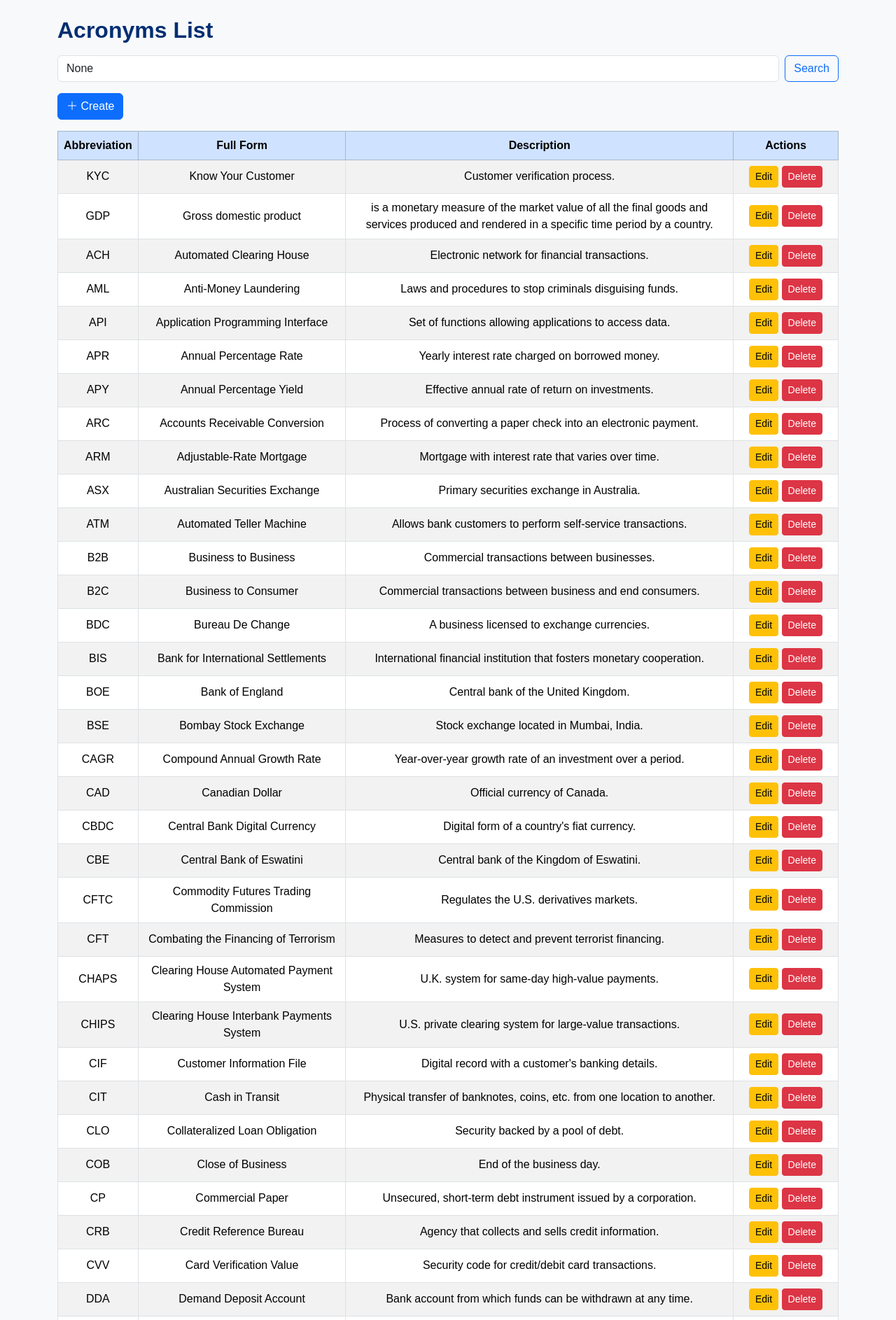
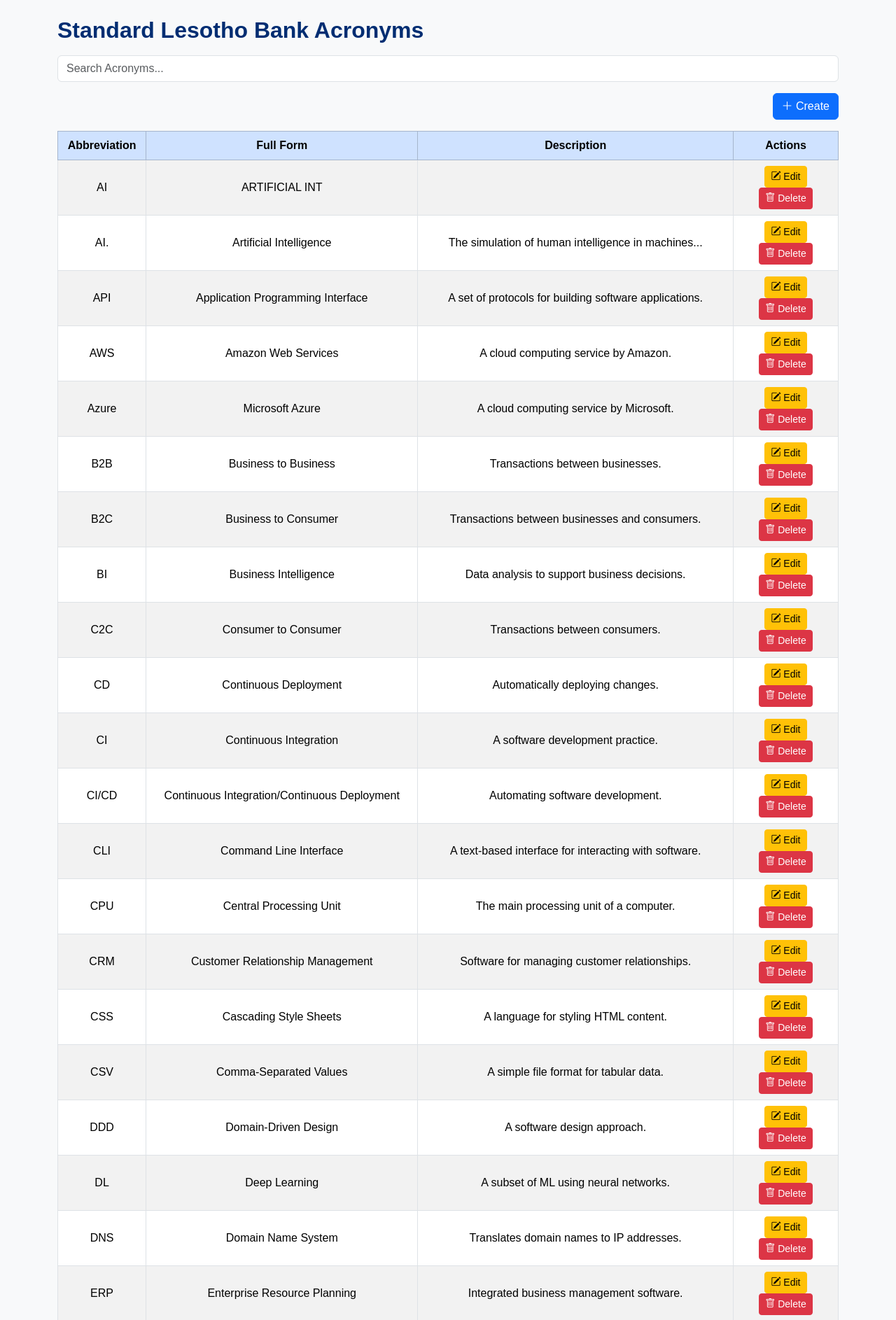
Before and after one commit to TumeloTshabalala008/Abbreviations-Index, a Flask app: page / in a window 1280 px wide. Shown: the part 57-1943 px from the top of the page at 70% size. Run offline with Flask 3, Linux system fonts and the light colour scheme; data comes from the database, SQL or seed files in the repository.

Commit message:
Your descriptive commit message

```diff
--- a/app.py
+++ b/app.py
@@ -1,25 +1,27 @@
-from flask import Flask, render_template, redirect, url_for, request
+from flask import Flask, render_template, request, redirect, url_for, jsonify
 from flask_sqlalchemy import SQLAlchemy
 from flask_wtf import FlaskForm
 from wtforms import StringField, TextAreaField
 from wtforms.validators import DataRequired
 
 app = Flask(__name__)
+
+# App Configuration
 app.config['SECRET_KEY'] = 'your_secret_key'
-app.config['SQLALCHEMY_DATABASE_URI'] = 'sqlite:///abbreviations.db'
+app.config['SQLALCHEMY_DATABASE_URI'] = 'sqlite:///acronyms.db'
 app.config['SQLALCHEMY_TRACK_MODIFICATIONS'] = False
 
 db = SQLAlchemy(app)
 
-# Database Model
-class Abbreviation(db.Model):
+# Database Model (Note: 'abbreviation' is not unique)
+class Acronym(db.Model):
     id = db.Column(db.Integer, primary_key=True)
-    abbreviation = db.Column(db.String(50), nullable=False, unique=True)
+    abbreviation = db.Column(db.String(50), nullable=False)  # Not unique
     full_form = db.Column(db.String(100), nullable=False)
-    description = db.Column(db.String(255), nullable=True)
+    description = db.Column(db.Text, nullable=True)
 
     def __repr__(self):
-        return f'<Abbreviation {self.abbreviation}>'
+        return f'<Acronym {self.abbreviation}>'
 
 # WTForms Form
 class AbbreviationForm(FlaskForm):
@@ -27,55 +29,154 @@
     full_form = StringField('Full Form', validators=[DataRequired()])
     description = TextAreaField('Description')
 
-# Routes
+# Ensure database tables are created
+with app.app_context():
+    db.create_all()
+
+# Home Route: Display all acronyms sorted by abbreviation
 @app.route('/')
 def index():
-    # Optional: Implement searching if needed
-    search_query = request.args.get('search')
+    acronyms = Acronym.query.order_by(Acronym.abbreviation.asc()).all()
+    return render_template('index.html', acronyms=acronyms)
+
+# API Endpoint for Live Search (searches by abbreviation) and returns sorted results
+@app.route('/get_abbreviations')
+def get_abbreviations():
+    search_query = request.args.get('search', '').strip()
     if search_query:
-        abbreviations = Abbreviation.query.filter(
-            Abbreviation.abbreviation.contains(search_query) |
-            Abbreviation.full_form.contains(search_query) |
-            Abbreviation.description.contains(search_query)
-        ).all()
+        acronyms = Acronym.query.filter(Acronym.abbreviation.ilike(f"%{search_query}%")) \
+                                .order_by(Acronym.abbreviation.asc()).all()
     else:
-        abbreviations = Abbreviation.query.all()
-    return render_template('index.html', abbreviations=abbreviations)
+        acronyms = Acronym.query.order_by(Acronym.abbreviation.asc()).all()
 
+    return jsonify([
+        {
+            'id': a.id,
+            'abbreviation': a.abbreviation,
+            'full_form': a.full_form,
+            'description': a.description
+        } for a in acronyms
+    ])
+
+# Create New Acronym Route using Flask-WTF
 @app.route('/create', methods=['GET', 'POST'])
 def create():
     form = AbbreviationForm()
     if form.validate_on_submit():
-        new_abbrev = Abbreviation(
+        new_acronym = Acronym(
             abbreviation=form.abbreviation.data,
             full_form=form.full_form.data,
             description=form.description.data
         )
-        db.session.add(new_abbrev)
+        db.session.add(new_acronym)
         db.session.commit()
         return redirect(url_for('index'))
     return render_template('create.html', form=form)
 
+# Update an Existing Acronym Route using Flask-WTF
 @app.route('/update/<int:id>', methods=['GET', 'POST'])
 def update(id):
-    abbreviation = Abbreviation.query.get_or_404(id)
-    form = AbbreviationForm(obj=abbreviation)
+    acronym = Acronym.query.get_or_404(id)
+    form = AbbreviationForm(obj=acronym)
     if form.validate_on_submit():
-        abbreviation.abbreviation = form.abbreviation.data
-        abbreviation.full_form = form.full_form.data
-        abbreviation.description = form.description.data
+        acronym.abbreviation = form.abbreviation.data
+        acronym.full_form = form.full_form.data
+        acronym.description = form.description.data
         db.session.commit()
         return redirect(url_for('index'))
-    return render_template('update.html', form=form, abbreviation=abbreviation)
+    return render_template('update.html', form=form, acronym=acronym)
 
+# Delete an Acronym
 @app.route('/delete/<int:id>')
 def delete(id):
-    abbreviation = Abbreviation.query.get_or_404(id)
-    db.session.delete(abbreviation)
+    acronym = Acronym.query.get_or_404(id)
+    db.session.delete(acronym)
     db.session.commit()
     return redirect(url_for('index'))
 
+# Seed Route to Populate the Database with 100 Common Abbreviations
+@app.route('/seed')
+def seed_data():
+    abbreviations = [
+        ("AI", "Artificial Intelligence", "The simulation of human intelligence in machines."),
+        ("API", "Application Programming Interface", "A set of protocols for building software applications."),
+        ("HTTP", "HyperText Transfer Protocol", "A protocol used for transmitting web pages."),
+        ("HTTPS", "HyperText Transfer Protocol Secure", "A secure version of HTTP."),
+        ("CPU", "Central Processing Unit", "The main processing unit of a computer."),
+        ("RAM", "Random Access Memory", "Temporary memory used for processing tasks."),
+        ("HTML", "HyperText Markup Language", "The standard language for creating web pages."),
+        ("CSS", "Cascading Style Sheets", "A language for styling HTML content."),
+        ("SQL", "Structured Query Language", "A language for managing databases."),
+        ("IoT", "Internet of Things", "Devices connected via the internet for data exchange."),
+        ("VPN", "Virtual Private Network", "A secure network connection over the internet."),
+        ("LAN", "Local Area Network", "A network covering a small geographical area."),
+        ("WAN", "Wide Area Network", "A network covering a large geographical area."),
+        ("DNS", "Domain Name System", "Translates domain names to IP addresses."),
+        ("IP", "Internet Protocol", "A set of rules for addressing and routing packets."),
+        ("UX", "User Experience", "Designing products for a better user experience."),
+        ("UI", "User Interface", "The graphical interface users interact with."),
+        ("SEO", "Search Engine Optimization", "Improving website visibility in search engines."),
+        ("SMTP", "Simple Mail Transfer Protocol", "A protocol for sending emails."),
+        ("FTP", "File Transfer Protocol", "A protocol for transferring files over a network."),
+        ("JSON", "JavaScript Object Notation", "A lightweight data-interchange format."),
+        ("XML", "eXtensible Markup Language", "A markup language for storing structured data."),
+        ("PDF", "Portable Document Format", "A file format for documents."),
+        ("JPEG", "Joint Photographic Experts Group", "A common image format."),
+        ("PNG", "Portable Network Graphics", "A lossless image format."),
+        ("GIF", "Graphics Interchange Format", "A format for animated images."),
+        ("MP3", "MPEG Audio Layer 3", "A popular audio format."),
+        ("MP4", "MPEG-4 Video", "A multimedia format for videos."),
+        ("CSV", "Comma-Separated Values", "A simple file format for tabular data."),
+        ("RPA", "Robotic Process Automation", "Automating repetitive tasks using software."),
+        ("BI", "Business Intelligence", "Data analysis to support business decisions."),
+        ("ML", "Machine Learning", "A branch of AI that allows computers to learn from data."),
+        ("DL", "Deep Learning", "A subset of ML using neural networks."),
+        ("SaaS", "Software as a Service", "Cloud-based software delivery."),
+        ("PaaS", "Platform as a Service", "Cloud-based platforms for development."),
+        ("IaaS", "Infrastructure as a Service", "Cloud-based infrastructure services."),
+        ("ERP", "Enterprise Resource Planning", "Integrated business management software."),
+        ("CRM", "Customer Relationship Management", "Software for managing customer relationships."),
+        ("SDK", "Software Development Kit", "A collection of tools for software development."),
+        ("CI/CD", "Continuous Integration/Continuous Deployment", "Automating software development."),
+        ("KPI", "Key Performance Indicator", "A metric for measuring success."),
+        ("ROI", "Return on Investment", "A measure of profitability."),
+        ("B2B", "Business to Business", "Transactions between businesses."),
+        ("B2C", "Business to Consumer", "Transactions between businesses and consumers."),
+        ("C2C", "Consumer to Consumer", "Transactions between consumers."),
+        ("P2P", "Peer to Peer", "A decentralized network model."),
+        ("TCP", "Transmission Control Protocol", "A core internet protocol."),
+        ("UDP", "User Datagram Protocol", "A connectionless transport protocol."),
+        ("SSH", "Secure Shell", "A protocol for secure remote login."),
+        ("AWS", "Amazon Web Services", "A cloud computing service by Amazon."),
+        ("GCP", "Google Cloud Platform", "A cloud computing service by Google."),
+        ("Azure", "Microsoft Azure", "A cloud computing service by Microsoft."),
+        ("Git", "Version Control System", "A system for tracking code changes."),
+        ("CI", "Continuous Integration", "A software development practice."),
+        ("CD", "Continuous Deployment", "Automatically deploying changes."),
+        ("NoSQL", "Non-Relational Database", "A database model different from SQL."),
+        ("ORM", "Object-Relational Mapping", "A technique for interacting with databases."),
+        ("CLI", "Command Line Interface", "A text-based interface for interacting with software."),
+        ("GUI", "Graphical User Interface", "A visual way of interacting with software."),
+        ("IDE", "Integrated Development Environment", "A software development tool."),
+        ("LDAP", "Lightweight Directory Access Protocol", "A protocol for accessing directory services."),
+        ("OAuth", "Open Authorization", "A protocol for secure authentication."),
+        ("JWT", "JSON Web Token", "A secure way to transmit information."),
+        ("SSL", "Secure Sockets Layer", "A protocol for securing data transmission."),
+        ("TLS", "Transport Layer Security", "A security protocol that replaces SSL."),
+        ("NLP", "Natural Language Processing", "A field of AI that deals with human language."),
+        ("TDD", "Test-Driven Development", "A software development approach."),
+        ("DDD", "Domain-Driven Design", "A software design approach."),
+        ("MVC", "Model View Controller", "A software architecture pattern."),
+        ("SPA", "Single Page Application", "A web application that loads a single HTML page.")
+    ]
+
+    for abbr, full_form, desc in abbreviations:
+        # Avoid duplicate entries by checking for an existing record
+        if not Acronym.query.filter_by(abbreviation=abbr).first():
+            new_acronym = Acronym(abbreviation=abbr, full_form=full_form, description=desc)
+            db.session.add(new_acronym)
+    db.session.commit()
+    return "Database seeded successfully with 100 abbreviations!"
+
 if __name__ == '__main__':
-    with app.app_context():
-        db.create_all()
     app.run(debug=True)
--- a/templates/index.html
+++ b/templates/index.html
@@ -2,25 +2,20 @@
 {% block content %}
 
 <!-- Page Heading -->
-<h2 class="my-3" style="color: #002d72;">Acronyms List</h2>
+<h2 class="my-3" style="color: #002d72;">Standard Lesotho Bank Acronyms</h2>
 
-<!-- Search Form (Optional) -->
-<form class="d-flex mb-3" method="get">
+<!-- Search Input (Live Search) -->
+<div class="mb-3">
   <input
-    class="form-control me-2"
-    type="search"
-    placeholder="Search..."
-    aria-label="Search"
-    name="search"
-    value="{{ request.args.get('search') }}"
+    type="text"
+    id="searchInput"
+    class="form-control"
+    placeholder="Search Acronyms..."
   />
-  <button class="btn btn-outline-primary" type="submit">
-    Search
-  </button>
-</form>
+</div>
 
-<!-- "Create New" Button with plus icon -->
-<div class="mb-3">
+<!-- "Create New" Button with Plus Icon -->
+<div class="mb-3 text-end">
   <a href="{{ url_for('create') }}" class="btn btn-primary">
     <i class="bi bi-plus-lg"></i> Create
   </a>
@@ -36,25 +31,22 @@
       <th style="width: 150px;">Actions</th>
     </tr>
   </thead>
-  <tbody>
-    {% for abbreviation in abbreviations %}
+  <tbody id="acronymTable">
+    {% for acronym in acronyms %}
     <tr class="text-center">
-      <td>{{ abbreviation.abbreviation }}</td>
-      <td>{{ abbreviation.full_form }}</td>
-      <td>{{ abbreviation.description }}</td>
+      <td>{{ acronym.abbreviation }}</td>
+      <td>{{ acronym.full_form }}</td>
+      <td>{{ acronym.description }}</td>
       <td>
-        <a
-          href="{{ url_for('update', id=abbreviation.id) }}"
-          class="btn btn-warning btn-sm"
-        >
-          Edit
+        <a href="{{ url_for('update', id=acronym.id) }}" class="btn btn-warning btn-sm">
+          <i class="bi bi-pencil-square"></i> Edit
         </a>
         <a
-          href="{{ url_for('delete', id=abbreviation.id) }}"
+          href="{{ url_for('delete', id=acronym.id) }}"
           class="btn btn-danger btn-sm"
           onclick="return confirm('Are you sure you want to delete this item?');"
         >
-          Delete
+          <i class="bi bi-trash"></i> Delete
         </a>
       </td>
     </tr>
@@ -62,4 +54,41 @@
   </tbody>
 </table>
 
+<!-- JavaScript for Live Search -->
+<script>
+  document.addEventListener("DOMContentLoaded", function () {
+    fetchAcronyms();
+  });
+
+  function fetchAcronyms(searchQuery = "") {
+    fetch(`/get_abbreviations?search=${searchQuery}`)
+      .then(response => response.json())
+      .then(data => {
+        let tableBody = document.getElementById("acronymTable");
+        tableBody.innerHTML = "";
+        data.forEach(item => {
+          let row = `<tr class="text-center">
+                      <td>${item.abbreviation}</td>
+                      <td>${item.full_form}</td>
+                      <td>${item.description}</td>
+                      <td>
+                        <a href="/update/${item.id}" class="btn btn-warning btn-sm">
+                          <i class="bi bi-pencil-square"></i> Edit
+                        </a>
+                        <a href="/delete/${item.id}" class="btn btn-danger btn-sm"
+                           onclick="return confirm('Are you sure you want to delete this item?');">
+                          <i class="bi bi-trash"></i> Delete
+                        </a>
+                      </td>
+                    </tr>`;
+          tableBody.innerHTML += row;
+        });
+      });
+  }
+
+  document.getElementById("searchInput").addEventListener("keyup", function () {
+    fetchAcronyms(this.value);
+  });
+</script>
+
 {% endblock %}
```
Also changed, not shown: instance/abbreviations.db (deleted), instance/acronyms.db (added), 1 other file.
